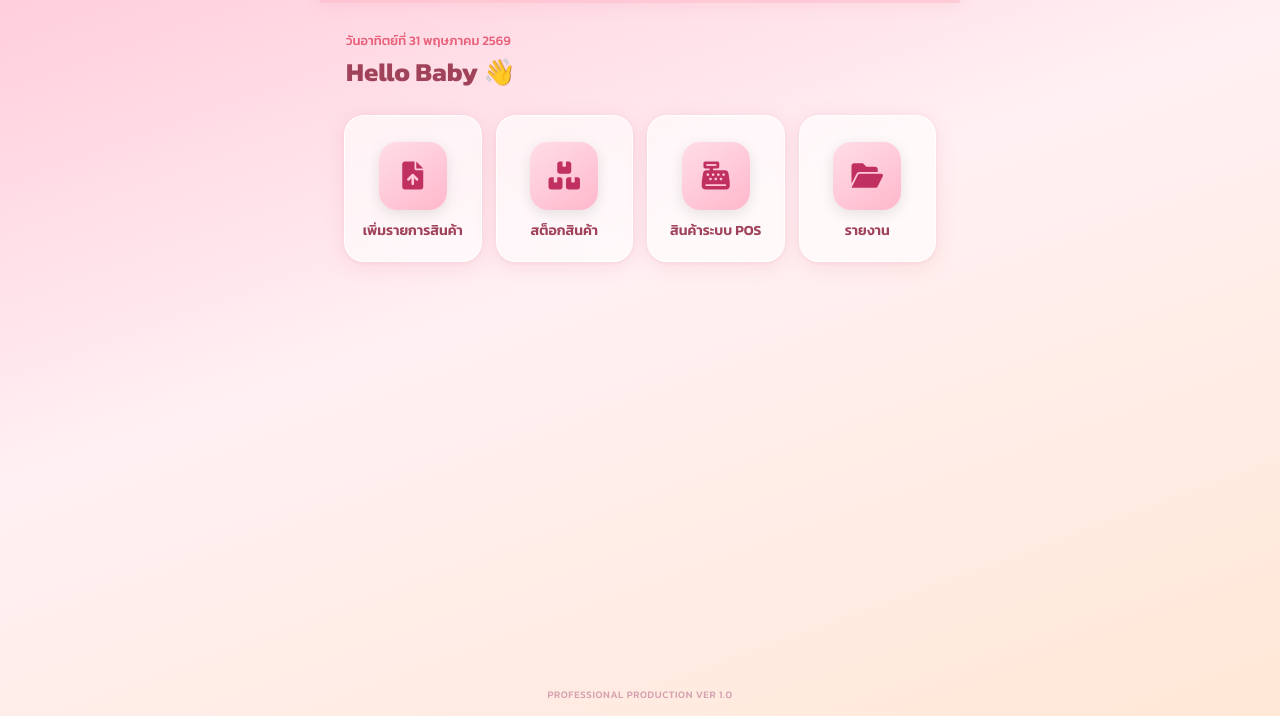
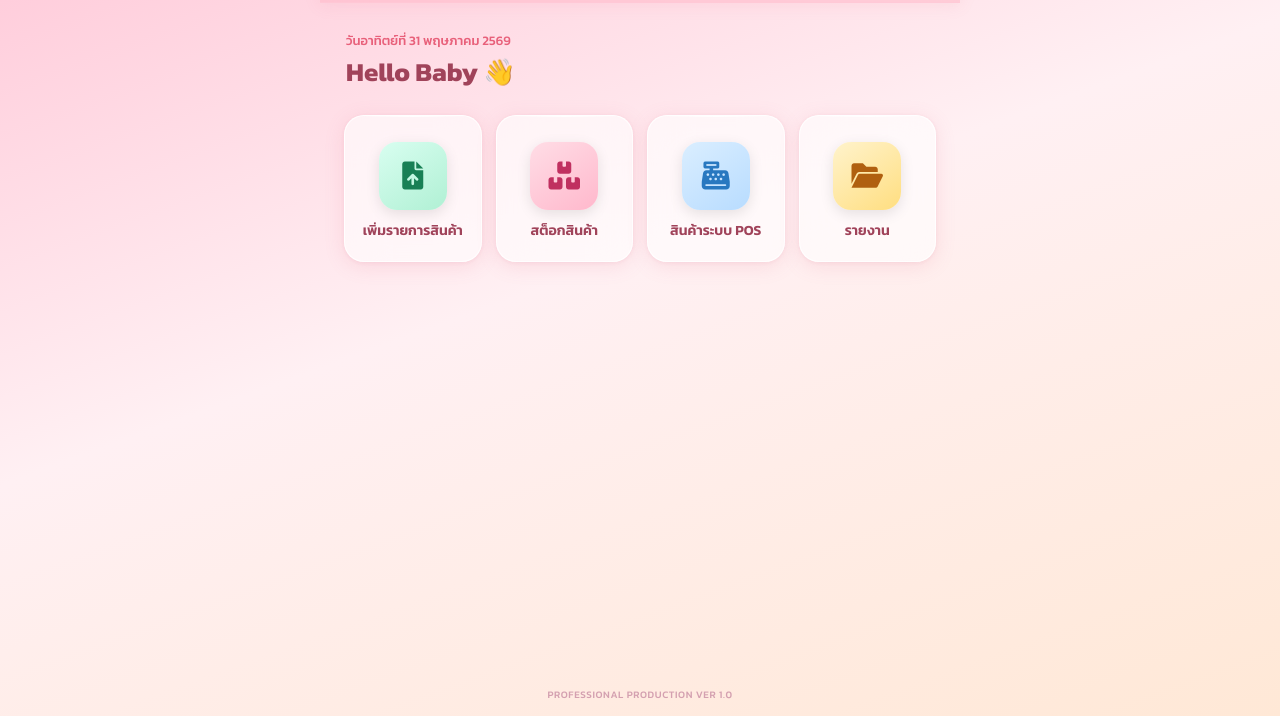
Before and after one commit to tanon-kk/bb-stock, a website: page frontend/index.html in a window 1280 px wide. Shown: the part 84-800 px from the top of the page. Drawn offline with Linux system fonts and the light colour scheme.

Commit message:
fix dashboard icon colors match theme

```diff
--- a/frontend/styles/main.css
+++ b/frontend/styles/main.css
@@ -243,8 +243,11 @@ body.theme-report { background: linear-gradient(160deg,#ffe8a0 0%,#ffe8a0 100%)
 .icon-sphere.emerald { background: linear-gradient(145deg,#d8fef0,#b0f0d4); color:#188055; }
 .icon-sphere.amber   { background: linear-gradient(145deg,#fff3cc,#ffde80); color:#b06010; }
 
-/* Icon sphere default */
-.icon-sphere { background: linear-gradient(145deg,#ffdde6,#ffb8cc); color:#c03060; }
+/* Icon sphere หน้าหลัก แยกตาม id */
+#view-dashboard .menu-card:nth-child(1) .icon-sphere { background: linear-gradient(145deg,#d8fef0,#b0f0d4); color:#188055; }
+#view-dashboard .menu-card:nth-child(2) .icon-sphere { background: linear-gradient(145deg,#ffdde6,#ffb8cc); color:#c03060; }
+#view-dashboard .menu-card:nth-child(3) .icon-sphere { background: linear-gradient(145deg,#daeeff,#b8dcff); color:#2878c0; }
+#view-dashboard .menu-card:nth-child(4) .icon-sphere { background: linear-gradient(145deg,#fff3cc,#ffde80); color:#b06010; }
 
 /* Icon sphere theme page */
 body.theme-import .icon-sphere { background: linear-gradient(145deg,#d8fef0,#b0f0d4); color:#188055; }
```
